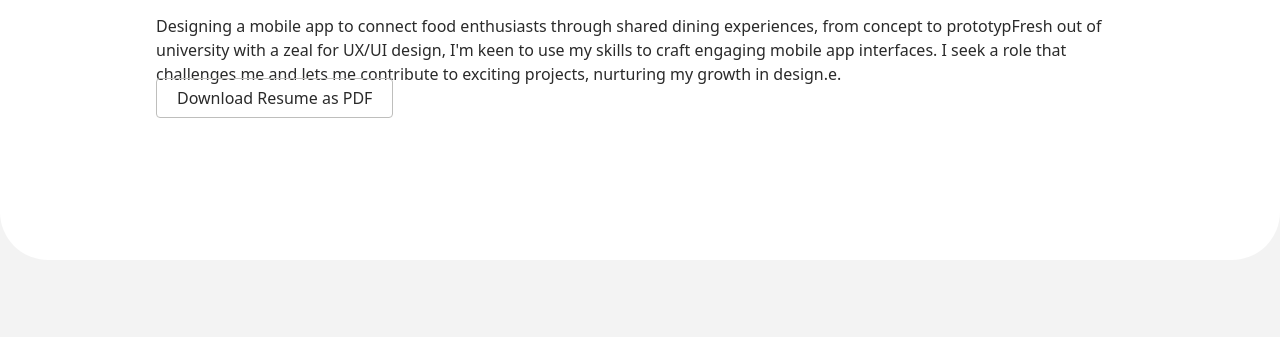
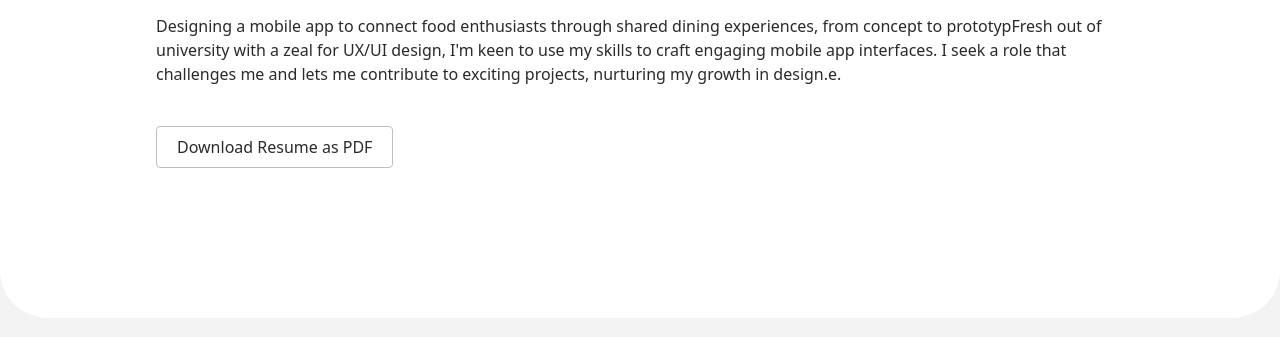
Before and after one commit to byaracho/portfolio-web, a plain HTML site: page resume.html in a window 1280 px wide. Shown: the part 417-754 px from the top of the page. Drawn offline with Linux system fonts and the light colour scheme.

Commit message:
fix: download-resume 버튼

```diff
--- a/style.css
+++ b/style.css
@@ -470,12 +470,12 @@ section h2+article {
 }
 
 /* ----------------- resume.html ----------------- */
-/* Q: 마진 */
 .download-resume {
   border: 1px solid var(--clr-light-dark-grey);
   border-radius: 4px;
   padding: 8px 20px;
-  margin-top: 4rem;
+  display: inline-block;
+  margin-top: 2.5rem;
 }
 
 .resume-detail article {
```
